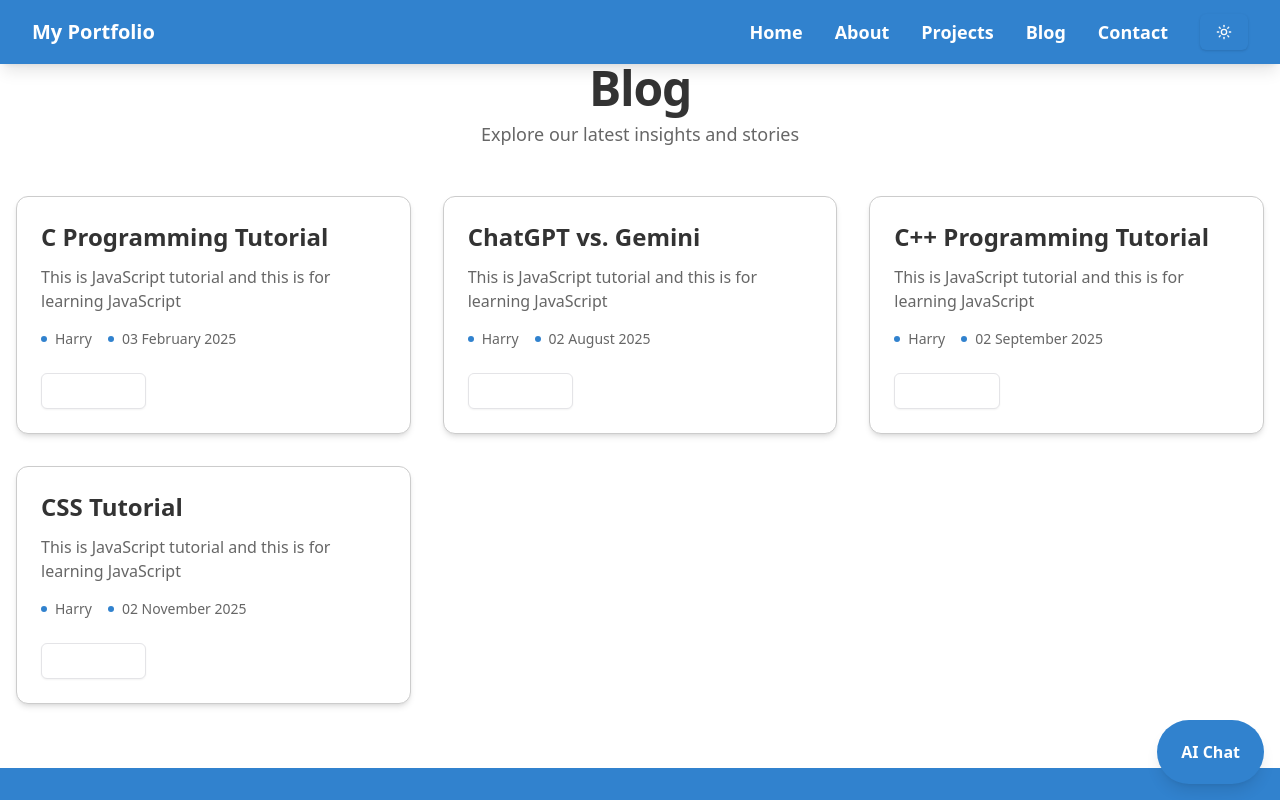
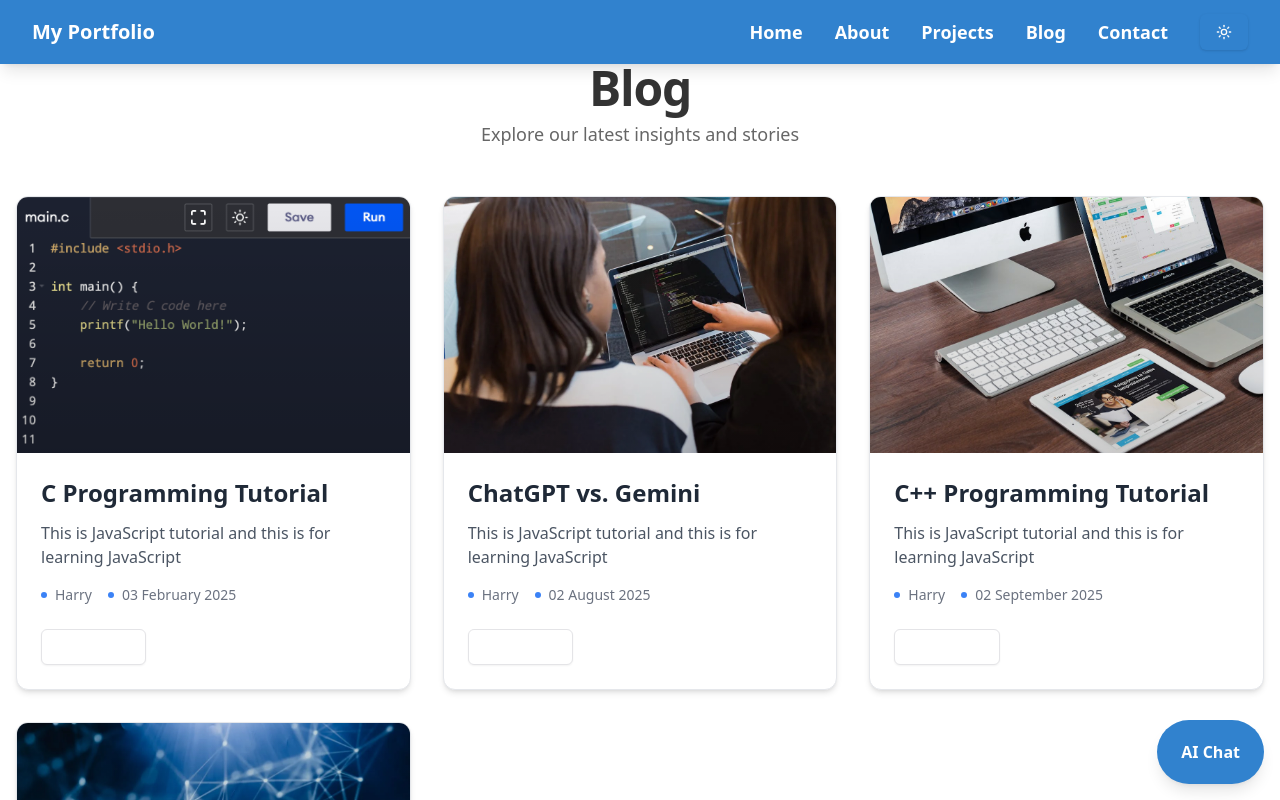
Before and after one commit to HarryS1234/Portfolio-Website, a Next.js app: page /blog in a window 1280 px wide. Shown: the top 800 px of the page. Built offline with nearby package versions, Linux system fonts and the light colour scheme.

Commit message:
erros fixed

```diff
--- a/app/blog/page.tsx
+++ b/app/blog/page.tsx
@@ -4,28 +4,45 @@
 import fs from "fs";
 import matter from 'gray-matter';
 import Image from 'next/image';
+import path from 'path';
 
-const dirContent = fs.readdirSync("content", "utf-8");
+// Read blog posts from content directory
+const contentDirectory = path.join(process.cwd(), 'content');
+const blogFiles = fs.readdirSync(contentDirectory);
 
-// Filter out resume.md and only include blog posts
-const blogs = dirContent
-  .filter(file => file !== "resume.md" && file.endsWith(".md")) // Exclude resume.md and ensure .md files only
+interface BlogPost {
+  title: string;
+  description: string;
+  slug: string;
+  date: string;
+  author: string;
+  image: string;
+}
+
+const getBlogPosts = (): BlogPost[] => {
+  return blogFiles
+    .filter(file => file !== "resume.md" && file.endsWith(".md"))
     .map(file => {
-    const fileContent = fs.readFileSync(`content/${file}`, "utf-8");
+      const filePath = path.join(contentDirectory, file);
+      const fileContent = fs.readFileSync(filePath, "utf-8");
       const { data } = matter(fileContent);
-    return data;
+
+      return {
+        title: data.title,
+        description: data.description,
+        slug: data.slug,
+        date: data.date,
+        author: data.author,
+        image: data.image
+      } as BlogPost;
     });
+};
 
-/**
- * Blog component that renders a list of blog posts with enhanced styling.
- * Features a responsive grid layout with card-based blog previews.
- *
- * @returns {JSX.Element} The rendered blog component
- */
 const Blog = () => {
+  const blogs = getBlogPosts();
+
   return (
     <div className="container max-w-7xl mx-auto px-4 py-12 md:py-16">
-      {/* Header Section */}
       <header className="mb-12 text-center">
         <h1 className="text-4xl md:text-5xl font-extrabold text-[#333333] dark:text-[#e2e8f0] tracking-tight">
           Blog
@@ -35,47 +52,41 @@
         </p>
       </header>
 
-      {/* Blog Grid */}
       <div className="grid grid-cols-1 sm:grid-cols-2 lg:grid-cols-3 gap-8">
-        {blogs.map((blog, index) => {
-          console.log(blog.image); // Check the value of blog.image
-
-          return (
+        {blogs.map((blog, index) => (
           <article
             key={index}
-              className="group bg-[#ffffff] dark:bg-[#2d3748] rounded-xl shadow-md hover:shadow-xl transition-all duration-300 overflow-hidden border border-[#cccccc] dark:border-[#4a5568]"
+            className="group bg-white dark:bg-[#2d3748] rounded-xl shadow-md hover:shadow-xl transition-all duration-300 overflow-hidden border border-gray-200 dark:border-[#4a5568]"
           >
             {/* Image Container */}
-              <div className="relative overflow-hidden">
+            <div className="relative h-64 w-full overflow-hidden">
               <Image
-  src="/assets/Blog1.webp"
+                src={blog.image}
                 alt={blog.title}
-  layout="fill"
-  sizes="(max-width: 640px) 100vw, (max-width: 1024px) 50vw, 33vw"
-  style={{ objectFit: 'cover' }}
-  className="w-full h-64 transform group-hover:scale-105 transition-transform duration-300"
+                fill
+                sizes="(max-width: 768px) 100vw, (max-width: 1200px) 50vw, 33vw"
+                className="object-cover transform group-hover:scale-105 transition-transform duration-300"
+                priority={index < 3} // Prioritize first 3 images
               />
-
-                <div className="absolute inset-0 bg-gradient-to-t from-black/20 to-transparent"></div>
+              <div className="absolute inset-0 bg-gradient-to-t from-black/20 to-transparent" />
             </div>
-
  {/* Content Container */}
             <div className="p-6">
-                <h2 className="text-xl md:text-2xl font-bold text-[#333333] dark:text-[#e2e8f0] mb-3 line-clamp-2 group-hover:text-[#3182ce] dark:group-hover:text-[#63b3ed] transition-colors">
+              <h2 className="text-xl md:text-2xl font-bold text-gray-800 dark:text-gray-200 mb-3 line-clamp-2 group-hover:text-blue-600 dark:group-hover:text-blue-400 transition-colors">
                 {blog.title}
               </h2>
 
-                <p className="text-[#666666] dark:text-[#a0aec0] mb-4 line-clamp-3 text-sm md:text-base">
+              <p className="text-gray-600 dark:text-gray-400 mb-4 line-clamp-3 text-sm md:text-base">
                 {blog.description}
               </p>
 
-                <div className="flex items-center gap-4 text-sm text-[#666666] dark:text-[#a0aec0] mb-6">
+              <div className="flex items-center gap-4 text-sm text-gray-500 dark:text-gray-400 mb-6">
                 <span className="flex items-center gap-2">
-                    <span className="w-1.5 h-1.5 bg-[#3182ce] rounded-full"></span>
+                  <span className="w-1.5 h-1.5 bg-blue-500 rounded-full" />
                   {blog.author}
                 </span>
                 <span className="flex items-center gap-2">
-                    <span className="w-1.5 h-1.5 bg-[#3182ce] rounded-full"></span>
+                  <span className="w-1.5 h-1.5 bg-blue-500 rounded-full" />
                   {new Date(blog.date).toLocaleDateString('en-GB', {
                     day: '2-digit',
                     month: 'long',
@@ -88,15 +99,14 @@
                 href={`/blogpost/${blog.slug}`}
                 className={buttonVariants({
                   variant: "outline",
-                    className: "bg-[#3181ce] hover:bg-[#63b2ed] dark:bg-[#63b3ed] dark:hover:bg-[#3182ce] text-white"
+                  className: "bg-[#3181ce]  hover:bg-[#63b2ed] dark:bg-[#63b3ed] dark:hover:bg-[#3182ce]  text-white"
                 })}
               >
                 Read More
               </Link>
             </div>
           </article>
-          );
-        })}
+        ))}
       </div>
     </div>
   );
--- a/content/c-programming-tutorial.md
+++ b/content/c-programming-tutorial.md
@@ -4,7 +4,7 @@
 slug: c-programming-tutorial
 date: 02/03/2025
 author: Harry
-image: /assets/Blog1.webp
+image: /assets/Blog4.png
 ---
 
 Welcome to this comprehensive C programming tutorial! Whether you're a complete beginner or looking to deepen your understanding of C, this guide will take you through the fundamentals and introduce advanced concepts as you progress.
--- a/content/cpp-programming-tutorial.md
+++ b/content/cpp-programming-tutorial.md
@@ -4,7 +4,7 @@
 slug: cpp-programming-tutorial
 date: 09/02/2025
 author: Harry
-image: /assets/Blog3.webp
+image: /assets/Blog3.jpeg
 ---
 
 # C++ Programming Tutorial: A Comprehensive Guide
--- a/content/css-tutorial.md
+++ b/content/css-tutorial.md
@@ -4,7 +4,7 @@
 slug: css-tutorial
 date: 11/02/2025
 author: Harry
-image: /assets/Blog4.webp
+image: /assets/Blog1.webp
 ---
 
 # CSS Tutorial: A Comprehensive Guide
```
Lines whose indentation alone changed are shown as unchanged.
